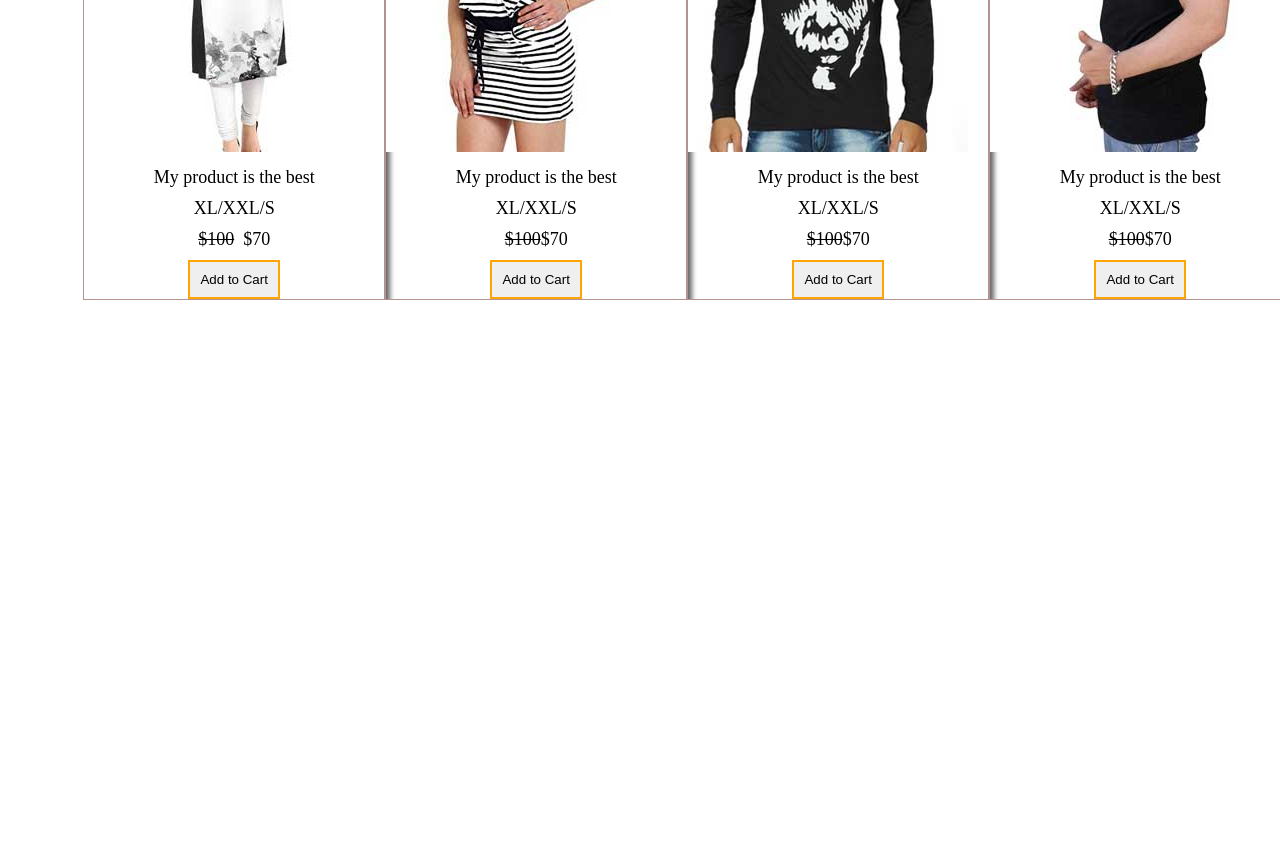
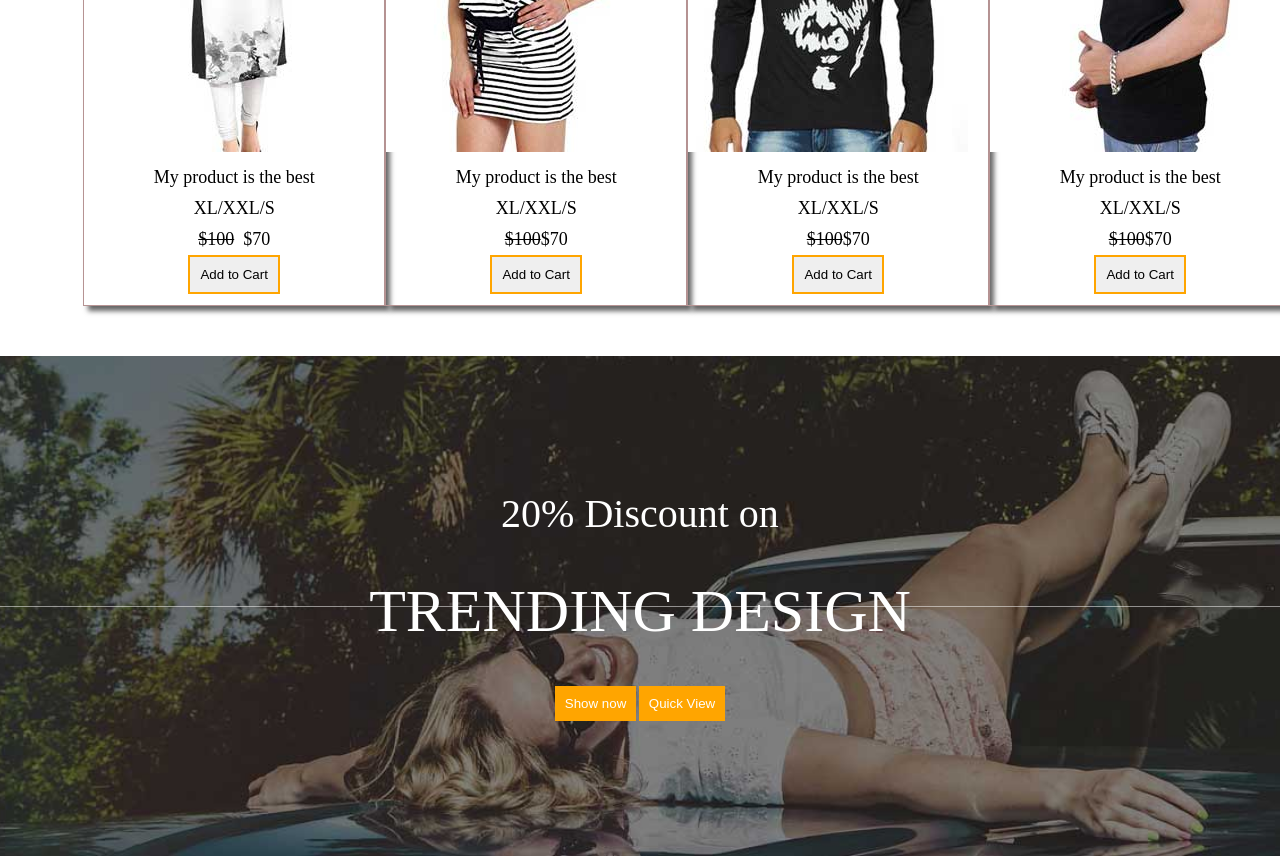
Before and after one commit to ViNam99/NewShopLayout, a plain HTML site: page index.html in a window 1280 px wide. Shown: the part 1744-2600 px from the top of the page. Before the commit the page ends 2044 px from the top, so only its background shows below. Drawn offline with Linux system fonts and the light colour scheme.

Commit message:
Complete banner and fix height .products__items

```diff
--- a/css/index.css
+++ b/css/index.css
@@ -109,6 +109,7 @@ header, section, footer, aside, nav, main, article, figure {
     box-shadow: 5px 5px 5px #666;
     -moz-box-shadow: 5px 5px 5px #666;
     -webkit-box-shadow: 5px 5px 5px #666;
+    height: 55.5rem;
 }
 .products__items p{
     padding-top: 1rem
@@ -116,5 +117,48 @@ header, section, footer, aside, nav, main, article, figure {
 .products__items button{
     padding: 1rem;
     border: solid 0.2rem orange;
-    margin-top: 1rem
+    margin-top: 0.5rem;
+    cursor: pointer
 }
+/* banner */
+.banner{
+    background-image: url("../img/ban1.jpg");
+    background-repeat: no-repeat;
+    background-size: cover;
+    background-position: center;
+    height: 50rem;
+    margin-top: 5rem;
+    display: flex;
+    justify-content: space-around;
+    align-items: center;
+    text-align: center;
+    color: white;
+    position: relative;
+}
+.banner__content{
+    width: 100%
+}
+.banner__p1{
+    font-size: 4rem
+}
+.banner__p2{
+    font-size: 6rem;
+    margin-top: 4rem
+}
+.banner__content button{
+    padding: 1rem ;
+    color: white;
+    background-color: orange;
+    border: none;
+    margin-top: 4rem;
+    cursor: pointer;
+}
+.banner__line::after{
+    content: '';
+    display: block;
+    width: 100%;
+   background-color: rgba(255, 255,255, 0.5);
+    height: 0.1rem;
+    position: absolute;
+    top: 25rem
+}
--- a/index.html
+++ b/index.html
@@ -109,6 +109,13 @@
         </div>
     </section>
     <section class="banner">
+        <div class="banner__content">
+            <span class="banner__line"></span>
+            <p class="banner__p1">20% Discount on</p>
+            <p class="banner__p2">TRENDING DESIGN </p>
+            <button>Show now</button>
+            <button>Quick View</button>
+        </div>
 
     </section>
     <section class="arrivals">
```
Lines whose indentation alone changed are shown as unchanged.
